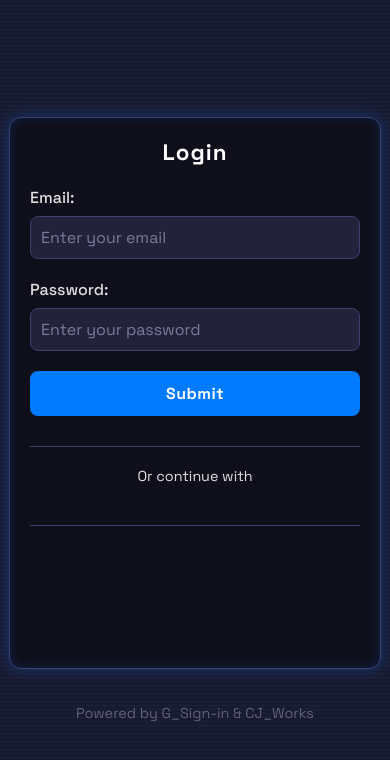
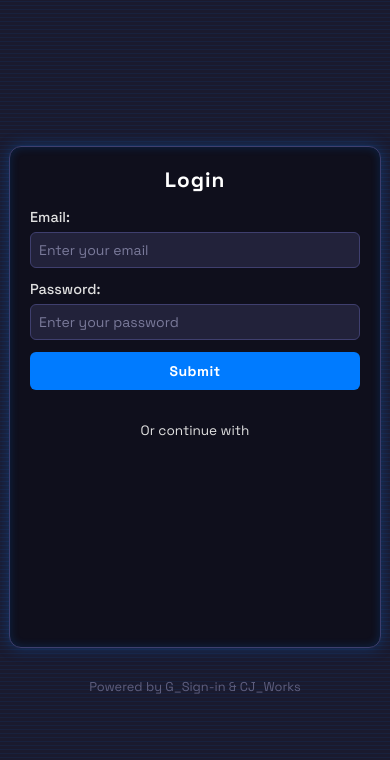
Before and after one commit to Iamcyd101/Cj_Works, a plain HTML site: page index.html in a window 390 px wide. Shown: the top 760 px of the page. Drawn offline with Linux system fonts and the light colour scheme.

Commit message:
Update index.html

```diff
--- a/index.html
+++ b/index.html
@@ -72,13 +72,13 @@
             position: relative;
             z-index: 1;
             overflow: hidden;
-            height: 600px;
+            height: 550px; /* Adjusted height */
         }
 
         fieldset {
             box-sizing: border-box;
             border: none;
-            padding: 30px;
+            padding: 25px; /* Reduced padding */
             margin: 0;
             transition: transform 0.5s ease-in-out,
                         opacity 0.4s ease-in-out;
@@ -120,15 +120,40 @@
         form.show-page-3 #page2 { transform: translateX(-200%); opacity: 0; }
         form.show-page-3 #page3 { transform: translateX(-100%); opacity: 1; }
 
-        h2 { text-align: center; color: #fff; margin-top: 0; margin-bottom: 25px; letter-spacing: 1px; }
+        h2 {
+            text-align: center;
+            color: #fff;
+            margin-top: 0;
+            margin-bottom: 20px; /* Reduced margin */
+            letter-spacing: 1px;
+            font-size: 1.5em; /* Slightly smaller */
+        }
+
         p.thank-you-text { text-align: center; font-size: 1.1em; line-height: 1.6; }
-        div { margin-bottom: 20px; }
-        label { display: block; margin-bottom: 8px; font-weight: 500; color: var(--text-color); }
+
+        .form-group {
+            margin-bottom: 15px; /* Reduced margin */
+        }
+
+        label {
+            display: block;
+            margin-bottom: 6px; /* Reduced margin */
+            font-weight: 500;
+            color: var(--text-color);
+            font-size: 0.9em; /* Smaller labels */
+        }
 
         input[type="text"], input[type="email"], input[type="password"], select, textarea {
-            width: 100%; padding: 12px; font-size: 16px; font-family: 'Space Grotesk', sans-serif;
-            box-sizing: border-box; background-color: var(--input-bg); border: 1px solid var(--border-color);
-            color: var(--text-color); border-radius: 8px; transition: border-color 0.3s, box-shadow 0.3s;
+            width: 100%;
+            padding: 10px; /* Reduced padding */
+            font-size: 14px; /* Smaller font */
+            font-family: 'Space Grotesk', sans-serif;
+            box-sizing: border-box;
+            background-color: var(--input-bg);
+            border: 1px solid var(--border-color);
+            color: var(--text-color);
+            border-radius: 6px; /* Smaller radius */
+            transition: border-color 0.3s, box-shadow 0.3s;
         }
 
         input[type="text"]:focus, input[type="email"]:focus, input[type="password"]:focus, select:focus, textarea:focus {
@@ -136,14 +161,23 @@
         }
 
         ::placeholder { color: var(--placeholder-color); opacity: 1; }
-        textarea { height: 120px; resize: vertical; }
+        textarea { height: 100px; resize: vertical; } /* Smaller textarea */
 
         .button, input[type="submit"] {
-            width: 100%; background-color: var(--glow-color); color: #ffffff; padding: 12px 15px;
-            border: none; border-radius: 8px; cursor: pointer; font-size: 16px; font-weight: 700;
-            font-family: 'Space Grotesk', sans-serif; letter-spacing: 0.5px; text-align: center;
+            width: 100%;
+            background-color: var(--glow-color);
+            color: #ffffff;
+            padding: 10px 15px; /* Reduced padding */
+            border: none;
+            border-radius: 6px; /* Smaller radius */
+            cursor: pointer;
+            font-size: 14px; /* Smaller font */
+            font-weight: 700;
+            font-family: 'Space Grotesk', sans-serif;
+            letter-spacing: 0.5px;
+            text-align: center;
             transition: background-color 0.3s, box-shadow 0.3s, transform 0.1s;
-            margin-bottom: 10px;
+            margin-bottom: 8px; /* Reduced margin */
         }
 
         .button:hover, input[type="submit"]:hover {
@@ -155,29 +189,38 @@
         .button.secondary:hover { background-color: var(--border-color); box-shadow: none; }
 
         .footer-text {
-            margin-top: 25px; font-size: 0.9em; color: var(--footer-text-color); text-align: center;
-            position: relative; z-index: 1;
+            margin-top: 20px;
+            font-size: 0.8em; /* Smaller footer */
+            color: var(--footer-text-color);
+            text-align: center;
+            position: relative;
+            z-index: 1;
         }
 
         .google-divider {
             text-align: center;
-            margin: 20px 0;
-            padding: 20px 0;
-            border-top: 1px solid var(--border-color);
-            border-bottom: 1px solid var(--border-color);
+            margin: 15px 0; /* Reduced margin */
+            padding: 15px 0; /* Reduced padding */
         }
 
         .google-divider-text {
             color: var(--text-color);
-            margin-bottom: 15px;
-            font-size: 0.9em;
+            margin-bottom: 12px; /* Reduced margin */
+            font-size: 0.85em; /* Smaller text */
         }
 
+        /* Custom Google button sizing */
+        #g_id_signin {
+            width: 100% !important;
+            margin: 0 auto !important;
+        }
+
+        /* Mobile adjustments */
         @media (max-width: 480px) {
             form {
                 margin: 10px;
                 max-width: calc(100% - 20px);
-                height: 550px;
+                height: 500px; /* Smaller on mobile */
             }
 
             fieldset {
@@ -185,18 +228,27 @@
             }
 
             h2 {
-                font-size: 1.4em;
-                margin-bottom: 20px;
+                font-size: 1.3em;
+                margin-bottom: 15px;
+            }
+
+            .form-group {
+                margin-bottom: 12px;
             }
 
             input[type="text"], input[type="email"], input[type="password"], select, textarea {
-                padding: 10px;
-                font-size: 16px;
+                padding: 8px;
+                font-size: 14px;
             }
 
             .button, input[type="submit"] {
-                padding: 12px 15px;
-                font-size: 16px;
+                padding: 10px 12px;
+                font-size: 14px;
+            }
+
+            .google-divider {
+                margin: 12px 0;
+                padding: 12px 0;
             }
         }
 
@@ -206,7 +258,11 @@
             }
 
             form {
-                height: 500px;
+                height: 480px;
+            }
+
+            h2 {
+                font-size: 1.2em;
             }
         }
     </style>
@@ -217,11 +273,11 @@
 
         <fieldset id="page1">
             <h2>Login</h2>
-            <div>
+            <div class="form-group">
                 <label for="email">Email:</label>
                 <input type="email" id="email" name="email" placeholder="Enter your email" required>
             </div>
-            <div>
+            <div class="form-group">
                 <label for="password">Password:</label>
                 <input type="password" id="password" name="password" placeholder="Enter your password" required>
             </div>
@@ -246,7 +302,7 @@
                      data-text="signin_with"
                      data-size="large"
                      data-logo_alignment="left"
-                     data-width="400">
+                     data-width="350"> <!-- Fixed width -->
                 </div>
             </div>
         </fieldset>
@@ -254,11 +310,11 @@
         <fieldset id="page2">
             <h2>Attendance</h2>
             <div class="scrollable-content">
-                <div>
+                <div class="form-group">
                     <label for="name">Name:</label>
                     <input type="text" id="name" name="name" placeholder="Enter full name" required>
                 </div>
-                <div>
+                <div class="form-group">
                     <label for="position">Position:</label>
                     <select id="position" name="position" required>
                         <option value="">-- Select Position --</option>
@@ -266,7 +322,7 @@
                         <option value="Management">Management</option>
                     </select>
                 </div>
-                <div>
+                <div class="form-group">
                     <label for="specificJobTitle">Specific Job Title:</label>
                     <select id="specificJobTitle" name="specificJobTitle" required>
                         <option value="">-- Select Job Title --</option>
@@ -293,7 +349,7 @@
                         <option value="Teacher Assistant">Teacher Assistant</option>
                     </select>
                 </div>
-                <div>
+                <div class="form-group">
                     <label for="remarks">Remarks:</label>
                     <textarea id="remarks" name="remarks" placeholder="Enter your take aways..."></textarea>
                 </div>
```
